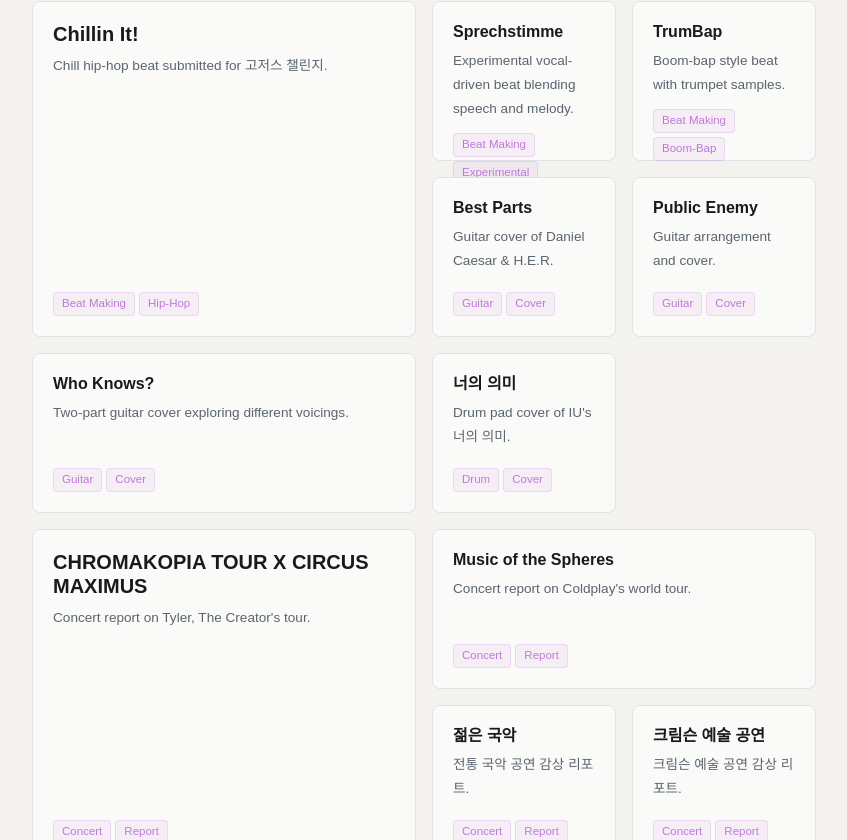
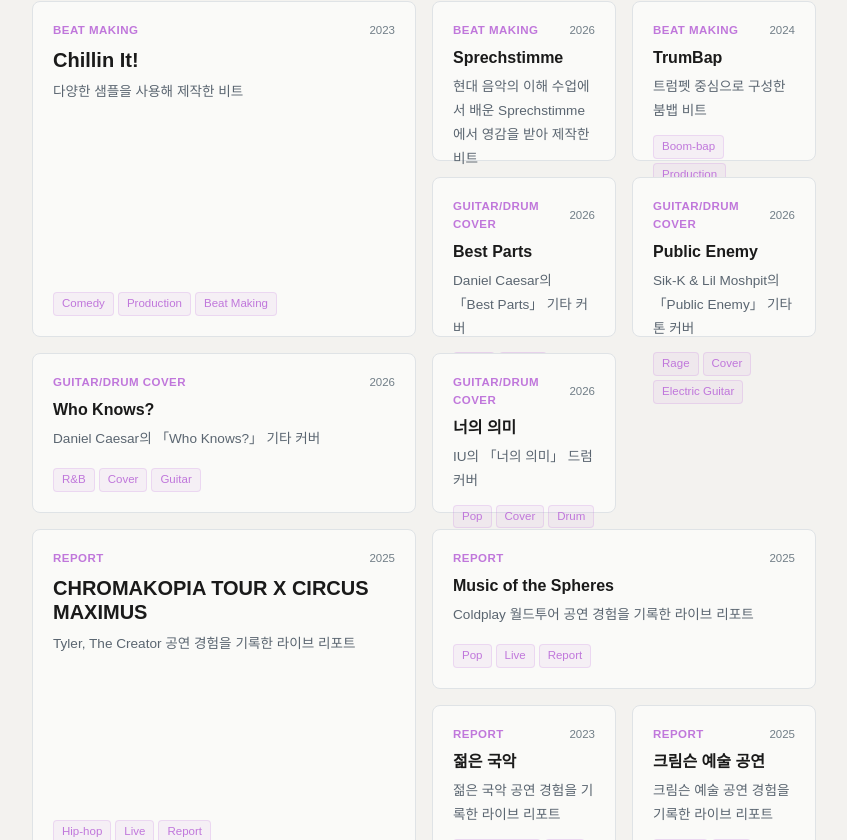
Before and after one commit to sonluos/woochive, a React (Vite) app: page /works in a window 1280 px wide. Shown: the part 520-1360 px from the top of the page, without its empty margins (216-1063 px from the left). Built offline with nearby package versions, Linux system fonts and the light colour scheme.

Commit message:
feat: update Works with 15 pieces, categories, years, tags

```diff
--- a/src/data/works.ts
+++ b/src/data/works.ts
@@ -2,114 +2,150 @@
   id: string;
   title: string;
   description: string;
+  category: string;
   tags: string[];
+  year: number;
   size?: 'sm' | 'md' | 'lg';
 }
 
 export const worksData: WorkEntry[] = [
+  // Beat Making
   {
     id: 'billie-i-willish',
     title: 'Billie I Willish',
-    description: 'Original beat production inspired by Billie Eilish aesthetics.',
-    tags: ['Beat Making', 'Production'],
+    description: 'Billie Eilish와 Beatles의 「I Will」을 섞은 비트',
+    category: 'Beat Making',
+    tags: ['Pop', 'Production', 'Mix-up'],
+    year: 2026,
     size: 'md',
   },
   {
     id: 'carnival-lets-go',
     title: "CARNIVAL, Let's Go",
-    description: 'High-energy beat with carnival-inspired rhythm and texture.',
-    tags: ['Beat Making', 'Production'],
+    description: 'Kanye West의 「Carnival」과 Tyler, The Creator의 「Come On, Let\'s Go」를 섞은 비트',
+    category: 'Beat Making',
+    tags: ['Hip-hop', 'Production', 'Mix-up'],
+    year: 2026,
     size: 'md',
   },
   {
     id: 'chillin-it',
     title: "Chillin It!",
-    description: 'Chill hip-hop beat submitted for 고저스 챌린지.',
-    tags: ['Beat Making', 'Hip-Hop'],
+    description: '다양한 샘플을 사용해 제작한 비트',
+    category: 'Beat Making',
+    tags: ['Comedy', 'Production', 'Beat Making'],
+    year: 2023,
     size: 'lg',
   },
   {
     id: 'sprechstimme',
     title: 'Sprechstimme',
-    description: 'Experimental vocal-driven beat blending speech and melody.',
-    tags: ['Beat Making', 'Experimental'],
+    description: '현대 음악의 이해 수업에서 배운 Sprechstimme에서 영감을 받아 제작한 비트',
+    category: 'Beat Making',
+    tags: ['Classic', 'Production', 'Beat Making'],
+    year: 2026,
     size: 'sm',
   },
   {
     id: 'trumbap',
     title: 'TrumBap',
-    description: 'Boom-bap style beat with trumpet samples.',
-    tags: ['Beat Making', 'Boom-Bap'],
+    description: '트럼펫 중심으로 구성한 붐뱁 비트',
+    category: 'Beat Making',
+    tags: ['Boom-bap', 'Production', 'Beat Making'],
+    year: 2024,
     size: 'sm',
   },
+  // Guitar/Drum Cover
   {
     id: 'guitar-best-parts',
     title: 'Best Parts',
-    description: 'Guitar cover of Daniel Caesar & H.E.R.',
-    tags: ['Guitar', 'Cover'],
+    description: 'Daniel Caesar의 「Best Parts」 기타 커버',
+    category: 'Guitar/Drum Cover',
+    tags: ['R&B', 'Cover', 'Guitar'],
+    year: 2026,
     size: 'sm',
   },
   {
     id: 'guitar-public-enemy',
     title: 'Public Enemy',
-    description: 'Guitar arrangement and cover.',
-    tags: ['Guitar', 'Cover'],
+    description: 'Sik-K & Lil Moshpit의 「Public Enemy」 기타 톤 커버',
+    category: 'Guitar/Drum Cover',
+    tags: ['Rage', 'Cover', 'Electric Guitar'],
+    year: 2026,
     size: 'sm',
   },
   {
     id: 'guitar-who-knows',
     title: 'Who Knows?',
-    description: 'Two-part guitar cover exploring different voicings.',
-    tags: ['Guitar', 'Cover'],
+    description: 'Daniel Caesar의 「Who Knows?」 기타 커버',
+    category: 'Guitar/Drum Cover',
+    tags: ['R&B', 'Cover', 'Guitar'],
+    year: 2026,
     size: 'md',
   },
   {
     id: 'drum-meaning',
     title: '너의 의미',
-    description: 'Drum pad cover of IU\'s 너의 의미.',
-    tags: ['Drum', 'Cover'],
+    description: 'IU의 「너의 의미」 드럼 커버',
+    category: 'Guitar/Drum Cover',
+    tags: ['Pop', 'Cover', 'Drum'],
+    year: 2026,
     size: 'sm',
   },
+  // Report
   {
     id: 'chromakopia-tour',
     title: 'CHROMAKOPIA TOUR X CIRCUS MAXIMUS',
-    description: 'Concert report on Tyler, The Creator\'s tour.',
-    tags: ['Concert', 'Report'],
+    description: 'Tyler, The Creator 공연 경험을 기록한 라이브 리포트',
+    category: 'Report',
+    tags: ['Hip-hop', 'Live', 'Report'],
+    year: 2025,
     size: 'lg',
   },
   {
     id: 'music-of-the-spheres',
     title: 'Music of the Spheres',
-    description: 'Concert report on Coldplay\'s world tour.',
-    tags: ['Concert', 'Report'],
+    description: 'Coldplay 월드투어 공연 경험을 기록한 라이브 리포트',
+    category: 'Report',
+    tags: ['Pop', 'Live', 'Report'],
+    year: 2025,
     size: 'md',
   },
   {
     id: 'young-gugak',
     title: '젊은 국악',
-    description: '전통 국악 공연 감상 리포트.',
-    tags: ['Concert', 'Report'],
+    description: '젊은 국악 공연 경험을 기록한 라이브 리포트',
+    category: 'Report',
+    tags: ['Korean Music', 'Live', 'Report'],
+    year: 2023,
     size: 'sm',
   },
   {
     id: 'crimson-art',
     title: '크림슨 예술 공연',
-    description: '크림슨 예술 공연 감상 리포트.',
-    tags: ['Concert', 'Report'],
+    description: '크림슨 예술 공연 경험을 기록한 라이브 리포트',
+    category: 'Report',
+    tags: ['Classic', 'Live', 'Report'],
+    year: 2025,
     size: 'sm',
   },
+  // Other
   {
     id: 'diffusion-presentation',
     title: 'Diffusion Models',
-    description: 'Visual presentation explaining diffusion model concepts.',
-    tags: ['Presentation', 'AI'],
+    description: 'Diffusion 모델을 시각적으로 설명한 프레젠테이션',
+    category: 'Other',
+    tags: ['Visualization', 'Diffusion', 'AI'],
+    year: 2026,
     size: 'md',
   },
   {
     id: 'mugyeonggye',
     title: '무경계',
-    description: 'Short-form video for Instagram.',
-    tags: ['Video', 'Creative'],
+    description: '콘서트 경험을 바탕으로 제작한 인스타그램 숏폼 영상',
+    category: 'Other',
+    tags: ['Contest', 'Concerts', 'Shortform'],
+    year: 2025,
     size: 'sm',
   },
 ];
--- a/src/pages/Works.css
+++ b/src/pages/Works.css
@@ -66,7 +66,6 @@
   padding: var(--sp-5);
   display: flex;
   flex-direction: column;
-  justify-content: space-between;
   transition: border-color var(--ease), box-shadow var(--ease), transform var(--ease);
 }
 
@@ -74,6 +73,28 @@
   border-color: #C077DB;
   box-shadow: 0 6px 20px rgba(192, 119, 219, 0.12);
   transform: translateY(-2px);
+}
+
+.works__piece-top {
+  display: flex;
+  justify-content: space-between;
+  align-items: center;
+  margin-bottom: var(--sp-2);
+}
+
+.works__piece-category {
+  font-family: var(--font-mono);
+  font-size: var(--text-xs);
+  font-weight: var(--weight-semibold);
+  color: #C077DB;
+  text-transform: uppercase;
+  letter-spacing: 0.04em;
+}
+
+.works__piece-year {
+  font-family: var(--font-mono);
+  font-size: var(--text-xs);
+  color: var(--ink-muted);
 }
 
 .works__piece-title {
--- a/src/pages/Works.tsx
+++ b/src/pages/Works.tsx
@@ -18,6 +18,10 @@
               key={work.id}
               className={`works__piece works__piece--${work.size || 'md'}`}
             >
+              <div className="works__piece-top">
+                <span className="works__piece-category">{work.category}</span>
+                <span className="works__piece-year">{work.year}</span>
+              </div>
               <h3 className="works__piece-title">{work.title}</h3>
               <p className="works__piece-desc">{work.description}</p>
               <div className="works__piece-tags">
```
